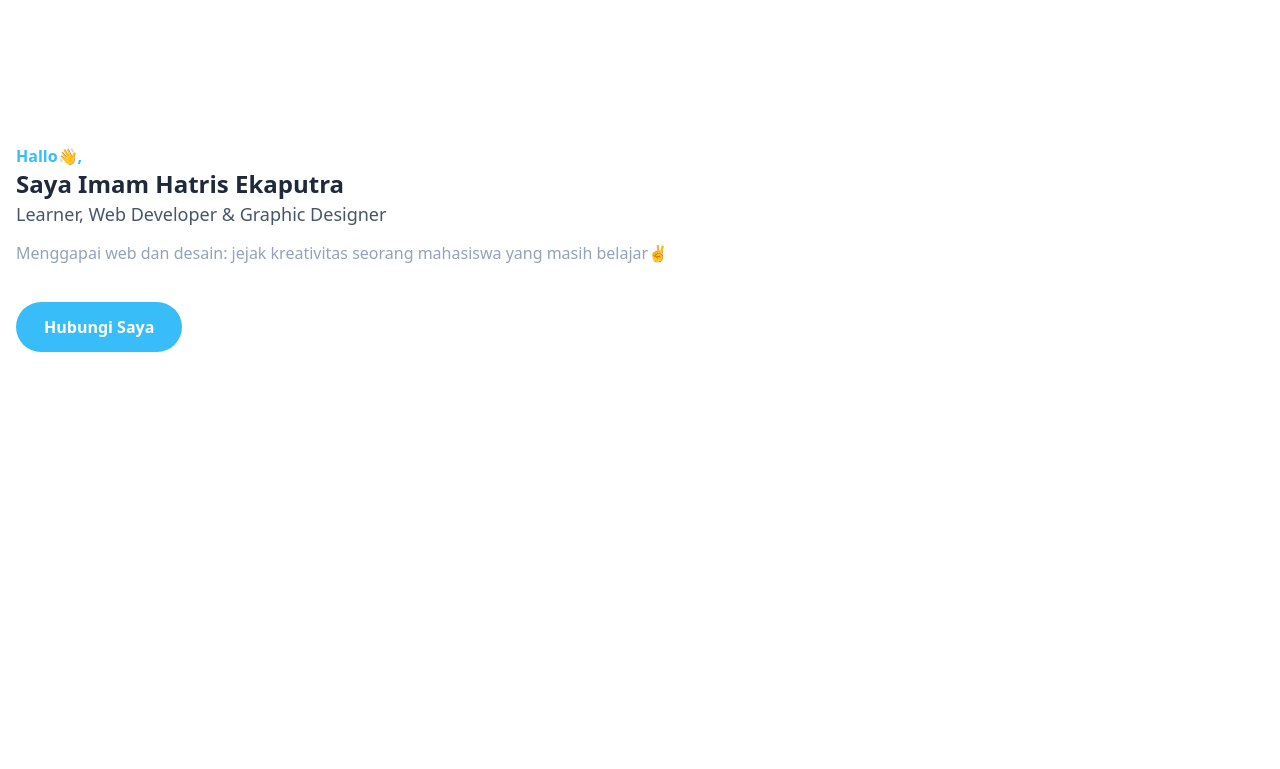
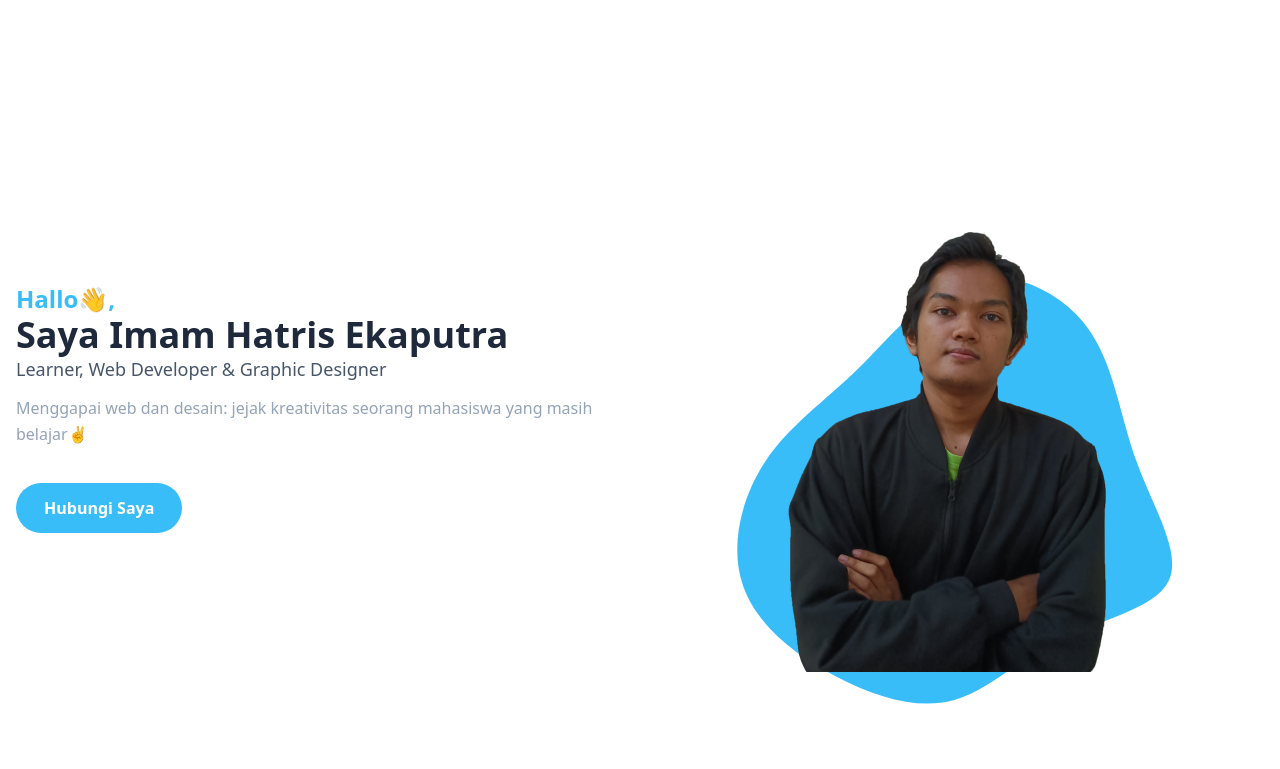
Before and after one commit to Imamh28/Portofolio_Imam, a website: page index.html in a window 1280 px wide. Drawn offline with Linux system fonts and the light colour scheme.

Commit message:
no message

```diff
--- a/index.html
+++ b/index.html
@@ -12,8 +12,8 @@
     <section id="home" class="pt-36">
         <div class="container">
             <div class="flex flex-wrap">
-                <div class="w-full self-center px-4">
-                    <h1 class="text-base font-semibold text-primary">Hallo👋, <span class="block font-bold text-dark text-2xl">Saya Imam Hatris Ekaputra</span></h1>
+                <div class="w-full self-center px-4 lg:w-1/2">
+                    <h1 class="text-base font-semibold text-primary md:text-2xl">Hallo👋, <span class="block font-bold text-dark text-3xl lg:text-4xl">Saya Imam Hatris Ekaputra</span></h1>
 
                     <h2 class="font-medium text-slate-600 text-lg mb-3">Learner, Web Developer & Graphic Designer</h2>
 
@@ -23,8 +23,15 @@
                     <!-- <a href="#" class="text-base font semi-bold text-white bg-primary py-3 px-8 rounded-full hover:shadow-lg">Hubungi Saya</a> -->
                 </div>
 
-                <div class="w-full self-end px-4">
-
+                <div class="w-full self-end px-4 lg:w-1/2">
+                    <div class="relative mt-8 lg:mt-7 lg:right-0">
+                        <img src="src/tes.png" alt="" class="max-w-full mx-auto">
+                        <span class="absolute mt-10 -z-10 -bottom-11 left-1/2 -translate-x-1/2 md:scale-125">
+                            <svg width="400" height="400" viewBox="0 0 200 200" xmlns="http://www.w3.org/2000/svg">
+                                <path fill="#38bdf8" d="M45.9,-69.1C55.9,-56,57.8,-37.7,64,-20.4C70.2,-3,80.8,13.3,75.9,23.5C71.1,33.7,50.7,37.8,35.5,45.3C20.3,52.8,10.1,63.7,-2.4,67C-15,70.4,-30,66.2,-44.7,58.5C-59.5,50.9,-73.9,39.8,-78.9,25.4C-83.9,11,-79.5,-6.7,-70.8,-19.8C-62.1,-33,-49.3,-41.5,-36.8,-53.8C-24.3,-66,-12.1,-82,2.9,-86C18,-90,36,-82.1,45.9,-69.1Z" transform="translate(100 100) scale(1.1)" />
+                              </svg>
+                        </span>
+                    </div>
                 </div>
             </div>
         </div>
```
Also changed, not shown: dist/output.css, src/OIP_(3).jpg (added), src/tes.png (added), 1 other file.
